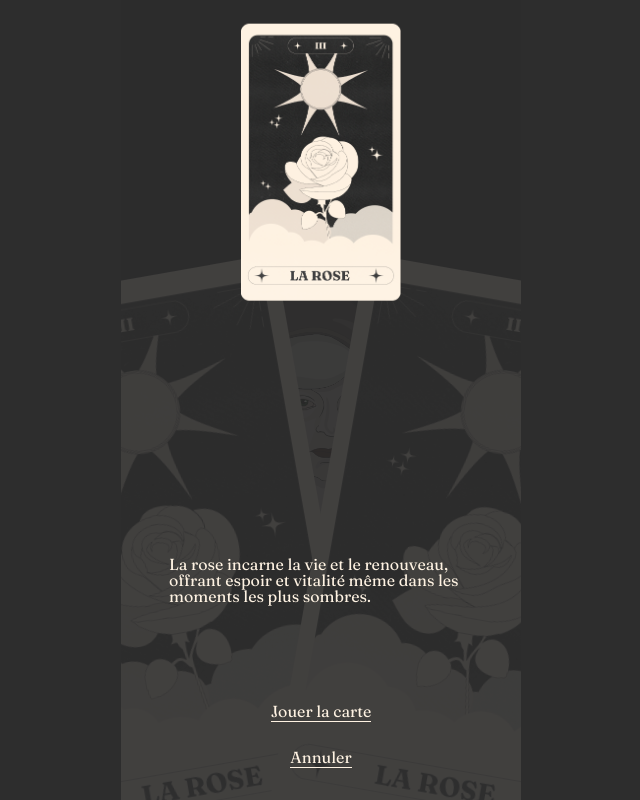
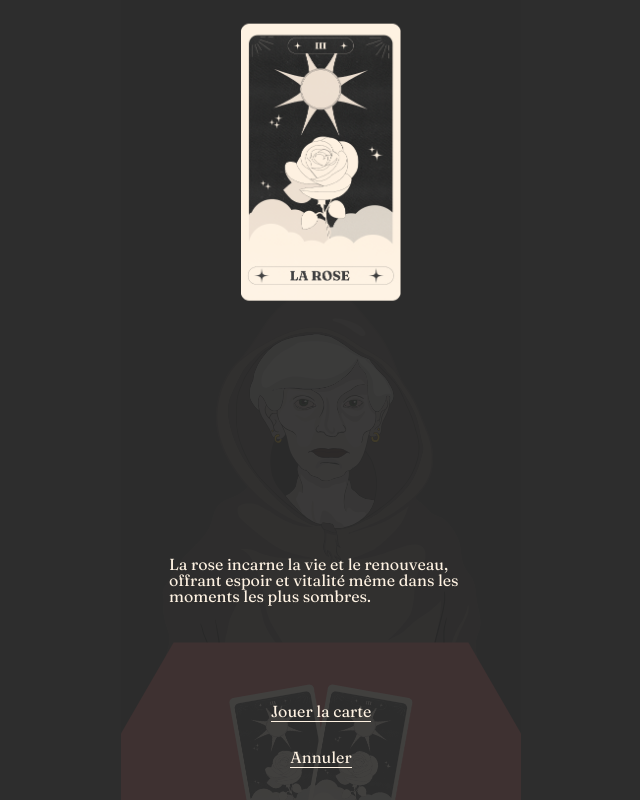
Before and after one commit to MatthieuMarchand/Maria, a Vue app: page / in a window 1280 px wide. Shown: the whole page, without its empty margins (319-959 px from the left). Built offline with nearby package versions, Linux system fonts and the light colour scheme.

Commit message:
fixed card

```diff
--- a/src/components/SeerPage/Cards.vue
+++ b/src/components/SeerPage/Cards.vue
@@ -55,6 +55,7 @@ function removeClasses(element) {
   .card {
     transition-duration: .4s;
     cursor: pointer;
+    width: 86px;
   }
 
   #card-rose {
```
